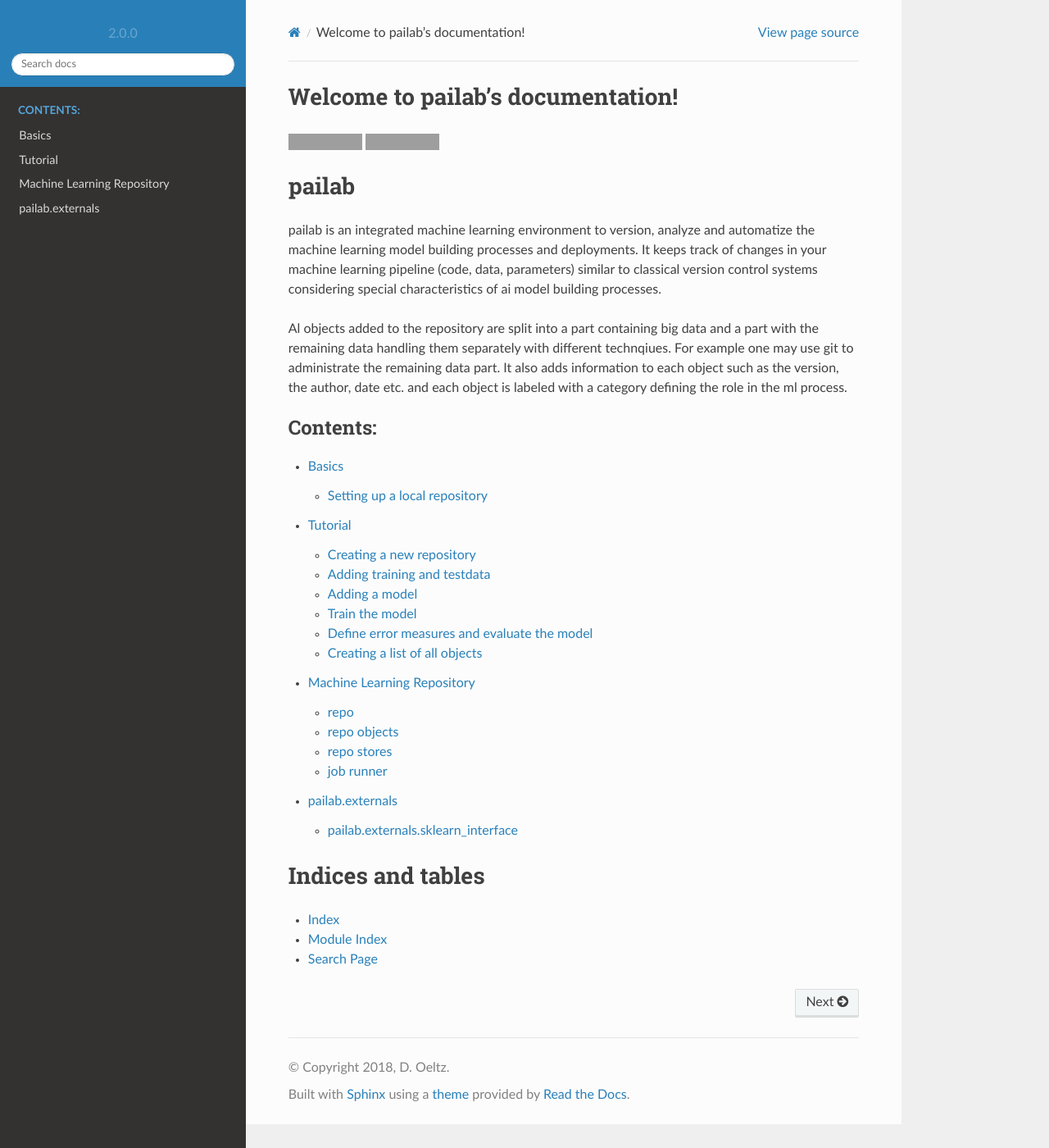
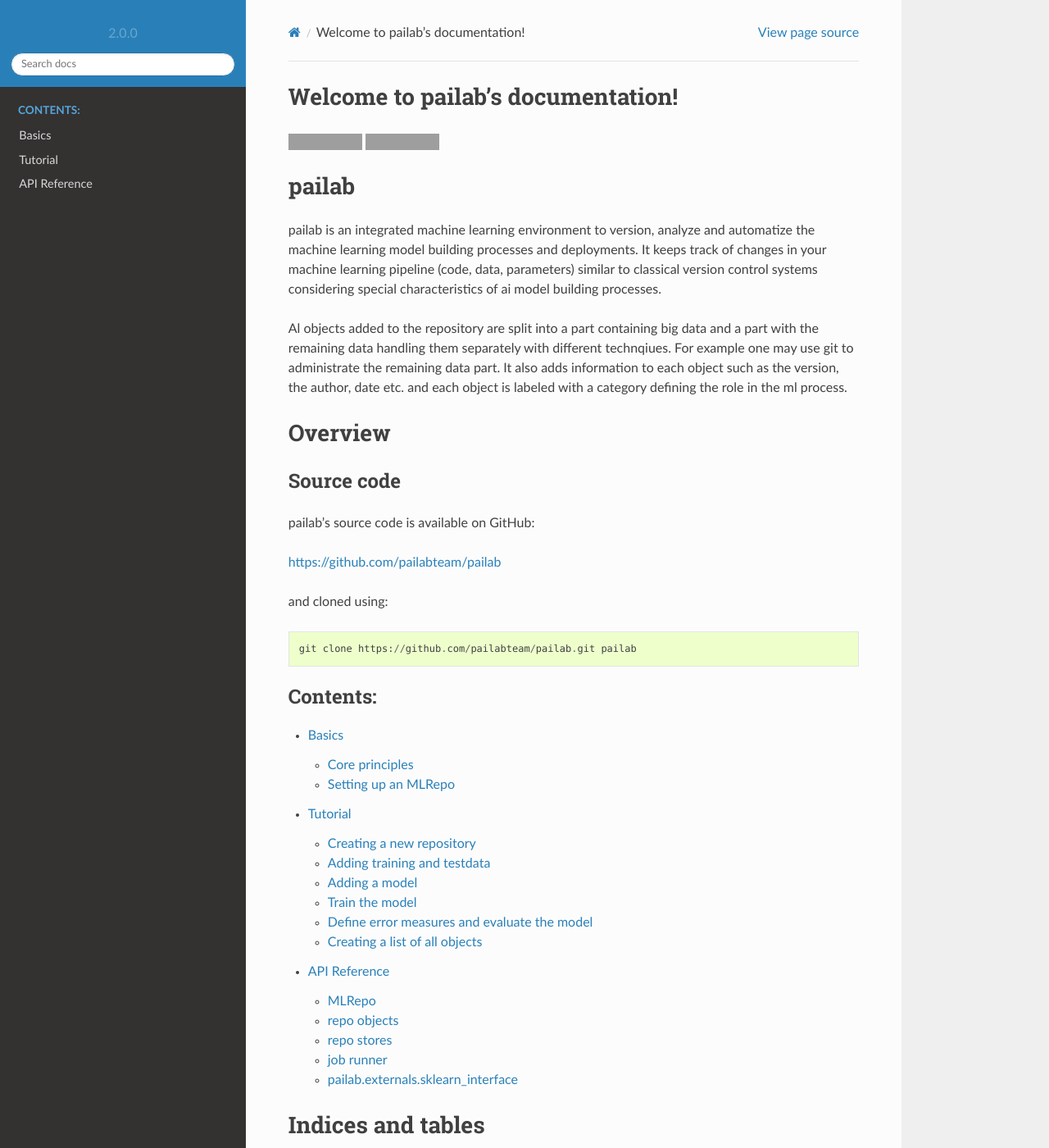
Before and after one commit to pailabteam/pailab, a Sphinx documentation site: the page built from doc/source/index.rst, in a window 1280 px wide and 1400 px high. Shown: the whole window at 82% size. Built offline with Sphinx 7.4.7 and the Read the Docs theme 2.0.0, drawn with Linux system fonts in a browser that asks for light colours; some of the changed lines change nothing that is shown; grey boxes are pictures that could not be loaded.

Commit message:
more documentation

```diff
--- a/doc/source/basics.rst
+++ b/doc/source/basics.rst
@@ -1,15 +1,58 @@
 Basics
 ======================
 
-Setting up a local repository
+
+
+Core principles
+------------------------
+pailab's core is the :py:class:`pailab.ml_repo.repo.MLRepo` class which is what we call the machine learning repository.
+The repository stores and versions all objects needed in the machine learning development cycle.
+There are three fundamental differences to version control systems such as git or svn for classical software development:
+
+- Instead of source code, objects are checked into the repository. Here, each object must inherit or at least implement the respective methods from :py:class:`pailab.ml_repo.repo_objects.RepoObject` so that it can be handled by the repository. Furthermore, each such object belongs to a certain category (:py:class:`pailab.ml_repo.repo.MLObjectType`), so that the repository may perform certain checks and allow to automatize the ml build pipeline.
+
+- Each object is split into a part with standard data and a part with (large) numerical data and both parts are stored separately in different storages.
+  Here, the normal data is stored in a storage derived from :py:class:`pailab.ml_repo.repo_store.RepoStore` whereas the numerical
+  data is stored via a :py:class:`pailab.ml_repo.repo_store.NumpyStore`.
+
+- The execution of different jobs such as model training and evaluation or error computation is triggered via the MLRepo.
+  Here, the MLRepo simply uses a JobRunner to execute the jobs.
+
+As we see, we need at least three ingredients to initialize an MLRepo:
+
+- RepoStore
+- NumpyStore
+- JobHandler
+
+In the next section we will show how to setup an MLRepo using these ingredients.
+
+Setting up an MLRepo
 ------------------------------
-In this setion we briefly describe how to checkout a local repository from a central git repo sharing the
-numpy data by a network drive or a shared drive like google drive.
+
+In-memory
+~~~~~~~~~~~~~~~~~~~~~~~~~~~~
+The easiest way to start using pailab is instantiate MLRepo using all defaults, except the user which must be specified, otherwise an exception is thrown.
+
+.. literalinclude:: ../../tests/repo_test.py
+    :language: python
+    :start-after: example with default
+    :end-before: end example with default
+
+This results in an MLRepo that handles everything in memory only, using  :py:class:`pailab.ml_repo.memory_handler.RepoObjectMemoryStorage` and :py:class:`pailab.ml_repo.memory_handler.NumpyMemoryStorage`
+so that after closing the MLRepo, all data wil be lost. Therefore this should be only considered for testing or rapid and dirty prototyping. Note that in this case, the JobRunner
+used is the :py:class:`pailab.job_runner.job_runner.SimpleJobRunner` which simply runs all jobs sequential on the local machine in the same python thread the MLRepo has been constructed (synchronously).
+
+
+
+Setup with git
+~~~~~~~~~~~~~~~~~~~~~~~~~~~~~~~~
+In this setion we briefly describe how to setup an MLRepo where the object data is stored in a git repository and the
+numpy data by a network or a shared drive like google drive.
 So, let us assume that you have
-- a shared drive with numpy data, e.g. C:/shared_drive/repo_data,
-- a centralized repo.
+- a shared drive to store the numpy data, e.g. C:/shared_drive/repo_data,
+- a centralized git repository.
 
-To setup yor local repository you have to do the follwoing steps.
+To setup yor local repository you have to do the following steps.
 
 - First clone a local repository from the centralized repo, let us assume that you do it into the folder C:/ml_repo/example_1/objects.
 - Define the configuration settings for the repo as a python dictionary, e.g.
--- a/doc/source/index.rst
+++ b/doc/source/index.rst
@@ -8,9 +8,24 @@
 
 .. include:: ../../README.rst
 
+
+Overview
+==================================
+Source code
+---------------------------------
+pailab's source code is available on GitHub:
+
+https://github.com/pailabteam/pailab
+
+and cloned using::
+
+    git clone https://github.com/pailabteam/pailab.git pailab
+
+
 .. toctree::
    :maxdepth: 2
    :caption: Contents:
+
 
    basics
    tutorial
--- a/doc/source/repo_module.rst
+++ b/doc/source/repo_module.rst
@@ -1,9 +1,9 @@
-Machine Learning Repository
+API Reference
 ===========================================
 
-repo
+MLRepo
 -----------------------------------
-.. automodule:: pailab.ml_repo.repo
+.. autoclass:: pailab.ml_repo.repo.MLRepo
    :members:
 
 repo objects
@@ -27,14 +27,15 @@
    :members:
 
 
+.. automodule:: pailab.ml_repo.git_handler
+   :members:
+
 job runner
 -----------------------------------
 .. automodule:: pailab.job_runner.job_runner
     :members:
     :show-inheritance:
 
-pailab.externals
-========================
 pailab.externals.sklearn_interface
 -----------------------------------
 .. automodule:: pailab.externals.sklearn_interface
--- a/doc/source/tutorial.rst
+++ b/doc/source/tutorial.rst
@@ -9,7 +9,6 @@
 Similar to a repository used for source control in classical software development it contains all data and algorithms needed for the machine
 learning task. The repository needs storages for
 
-- scripts containing the machine learning algorithms and interfaces,
 - numerical objects such as arrays and matrices representing data, e.g. input data, data from the valuation of the models,
 - json documents representing parameters, e.g. training parameter, model parameter.
 
```
